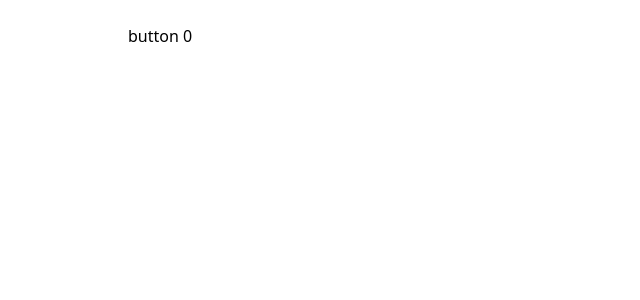
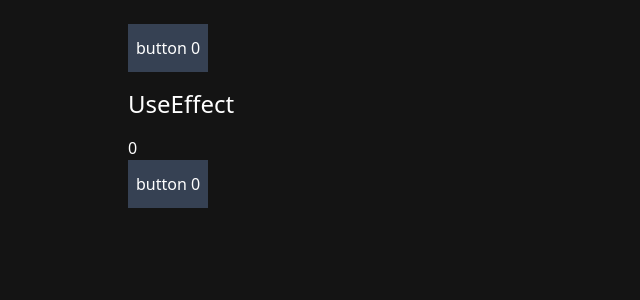
Before and after one commit to DevendraHolikar/react-practices, a React (Vite) app: page / in a window 1280 px wide. Shown: the top 300 px of the page, without its empty margins (0-640 px from the left). Built offline with nearby package versions, Linux system fonts and the light colour scheme.

Commit message:
UseEffect practice

```diff
--- a/src/components/Body.jsx
+++ b/src/components/Body.jsx
@@ -1,8 +1,10 @@
 import Count from "./Count"
+import UseEffect from "./UseEffect"
 const Body = () => {
   return (
     <div className="w-[80%] m-auto py-6">
         <Count></Count>
+        <UseEffect></UseEffect>
     </div>
   )
 }
--- a/src/components/Count.jsx
+++ b/src/components/Count.jsx
@@ -1,7 +1,7 @@
 import { useState } from "react";
 
 const Count = () => {
-  console.log("count");
+  console.log("---Count Components---");
 
   const [count, setCount] = useState(0);
 
@@ -10,8 +10,9 @@ const Count = () => {
     console.log("onClick");
   };
   return (
-    <div>
-        <button className="btn" onClick={handleCount}>button {count}</button>
+    <div className="">
+        <button className="btn text-white px-2 py-3 bg-gray-700 cursor-pointer"
+        onClick={handleCount}>button {count}</button>
     </div>
   );
 };
--- /dev/null
+++ b/src/components/UseEffect.jsx
@@ -0,0 +1,45 @@
+import { useEffect, useState } from "react";
+
+const UseEffect = () => {
+  const [count, setCount] = useState(0);
+  const [seconds, setSeconds] = useState(0);
+
+  console.log("---useEffect Components---");
+
+  useEffect(() => {
+    console.log("Run UseEffect", count);
+  }, [count]);
+
+  useEffect(() => {
+    const interval = setInterval(() => {
+      setSeconds((pre) => pre + 1);
+    }, 10000);
+
+    console.log("Run UseEffect setInterval");
+
+    return () => {
+      clearInterval(interval);
+    };
+
+
+  }, []);
+
+  const handleCount = () => {
+    setCount(count + 1);
+  };
+
+  return (
+    <div>
+      <h1 className="text-2xl py-4 text-white">UseEffect</h1>
+      <div className="text-white">{seconds}</div>
+      <button
+        className="btn text-white px-2 py-3 bg-gray-700 cursor-pointer"
+        onClick={handleCount}
+      >
+        button {count}
+      </button>
+    </div>
+  );
+};
+
+export default UseEffect;
--- a/src/index.css
+++ b/src/index.css
@@ -1 +1,4 @@
 @import "tailwindcss";
+body{
+    background-color: #141414;
+}
```
Also changed, not shown: 1 other file (tests, documents, lock files or other folders).
